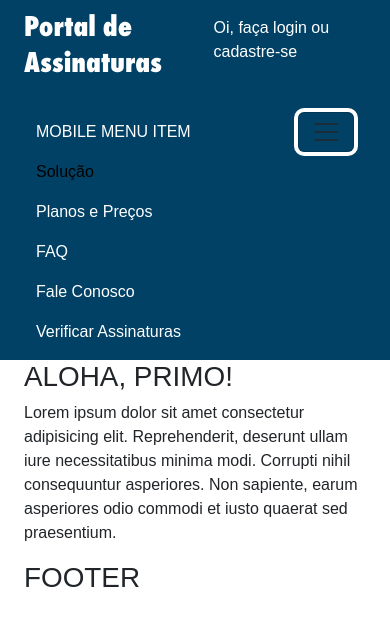
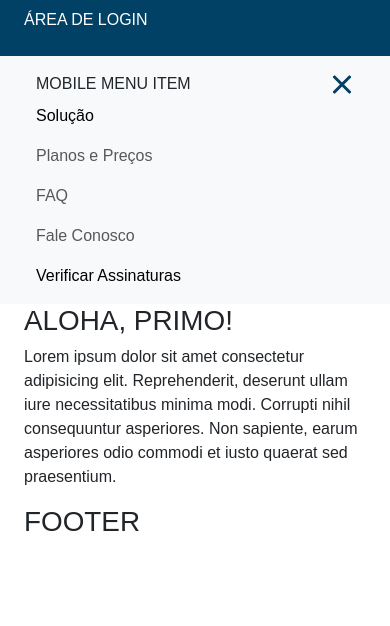
Before and after one commit to eduruiz333/new-pda-pilot, a plain HTML site: page index.html in a window 390 px wide. Both pictures are taken after a click on the button "Toggle navigation". Drawn offline with Linux system fonts and the light colour scheme; a web font is replaced by a local one.

Commit message:
customiza menu hamburger e implementa interação com título e área de login

```diff
--- a/assets/js/new-pda.js
+++ b/assets/js/new-pda.js
@@ -1 +1,8 @@
-console.log('MAH, OEEEE')
+const navbarToggler = document.querySelector('.navbar-toggler');
+const mainTitle = document.querySelector('.main-title');
+const loginArea = document.querySelector('.login-area');
+
+navbarToggler.addEventListener('click', () => {
+  mainTitle.classList.toggle('d-none');
+  loginArea.classList.toggle('d-none');
+});
--- a/assets/sass/_header.scss
+++ b/assets/sass/_header.scss
@@ -39,10 +39,68 @@
             }
         }
 
-        .nav-main {
-            * {
-                color: $white-FFFFFF;
+        // Customização do menu hamburger
+        .navbar-toggler:focus,
+        .navbar-toggler:active,
+        .navbar-toggler-icon:focus {
+            outline: none;
+            box-shadow: none;
+            border: none;
+        }
+
+        .navbar-toggler {
+            width: $px-20;
+            height: $px-20;
+            position: relative;
+            transition:  .5s ease-in-out;
+
+            span {
+                margin: 0;
+                padding: 0;
+            }
+
+            .toggler-icon {
+                display: block;
+                position: absolute;
+                height:  $px-3;
+                width: 100%;
+                background: $blue-004165;
+                border-radius: $px-1;
+                opacity: 1;
+                left: 0;
+                transform: rotate(0deg);
+                transition: .25s ease-in-out;
+
+                &.top-bar {
+                    margin-top: 0;
+                    transform: rotate(135deg);
+                }
+                &.middle-bar {
+                    opacity: 0;
+                    filter: alpha(opacity=0);
+                }
+                &.bottom-bar {
+                    margin-top: 0;
+                    transform: rotate(-135deg);
+                }
+            }
+
+            &.collapsed {
+                .top-bar {
+                    margin-top: -$px-20;
+                    transform: rotate(0deg);
+                }
+                .middle-bar {
+                    opacity: 1;
+                    filter: alpha(opacity=100);
+                }
+                .bottom-bar {
+                    margin-top: $px-20;
+                    transform: rotate(0deg);
+                }
             }
         }
+
+
     }
 }
--- a/index.html
+++ b/index.html
@@ -49,9 +49,9 @@
 						<div class="container py-2">
 							<div class="row">
 								<div class="col d-flex align-items-center justify-content-between">
-									<h1>Portal de Assinaturas</h1>
+									<h1 class="main-title">Portal de Assinaturas</h1>
 
-									<p>Oi, faça login ou cadastre-se</p>
+									<p class="login-area d-none d-md-block">ÁREA DE LOGIN</p>
 								</div>
 							</div>
 						</div>
@@ -60,7 +60,7 @@
 			</div>
 		</section>
 
-		<section class="nav-main">
+		<section class="nav-main bg-light">
 			<div class="container-fluid">
 				<div class="row">
 					<div class="col">
@@ -70,10 +70,12 @@
 									<nav class="navbar navbar-expand-lg">
 										<div class="container-fluid">
 											<p class="p-0 m-0 d-md-none">MOBILE MENU ITEM</p>
-											<button class="navbar-toggler" type="button" data-bs-toggle="collapse"
+											<button class="navbar-toggler border-0 collapsed d-flex d-lg-none flex-column justify-content-around" type="button" data-bs-toggle="collapse"
 												data-bs-target="#navbarText" aria-controls="navbarText"
 												aria-expanded="false" aria-label="Toggle navigation">
-												<span class="navbar-toggler-icon"></span>
+												<span class="toggler-icon top-bar"></span>
+												<span class="toggler-icon middle-bar"></span>
+												<span class="toggler-icon bottom-bar"></span>
 											</button>
 											<div class="collapse navbar-collapse" id="navbarText">
 												<ul class="navbar-nav me-auto mb-2 mb-lg-0">
```
Also changed, not shown: assets/css/style.css, assets/css/style.min.css, 1 other file.
